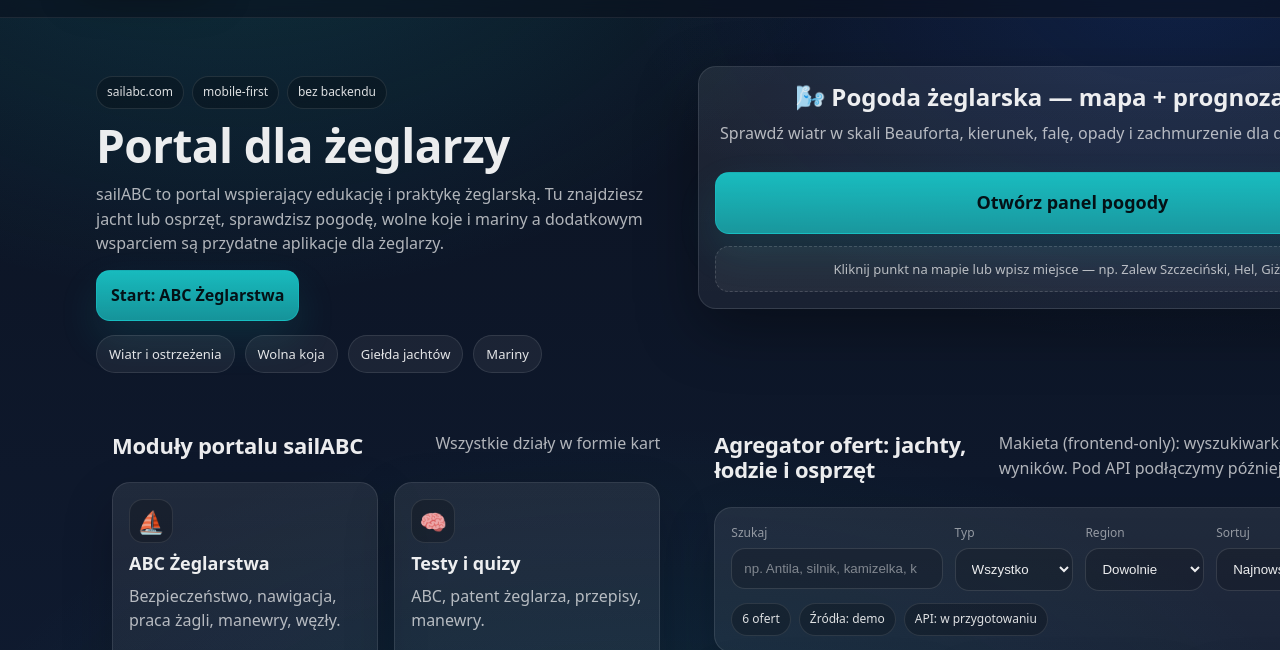
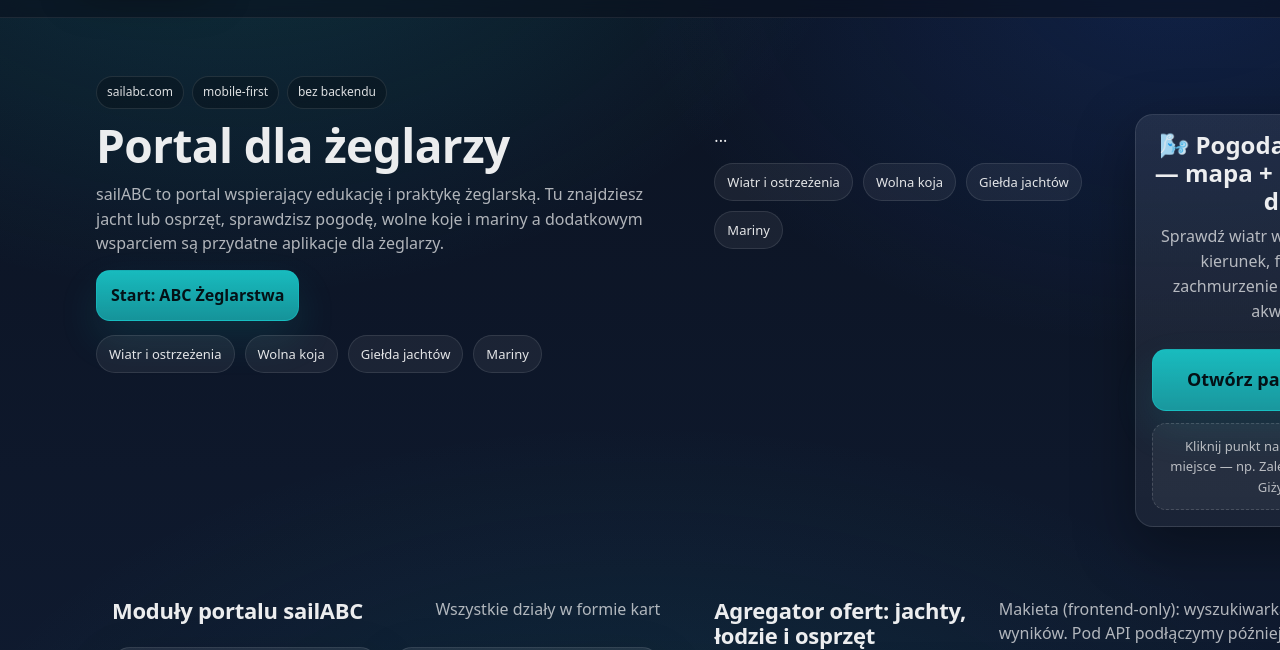
Before and after one commit to czarnecki07-gif/sailABC, a website: page index.html in a window 1280 px wide. Shown: the part 118-768 px from the top of the page. Drawn offline with nearby package versions, Linux system fonts and the light colour scheme.

Commit message:
Refactor hero section and update weather panel

```diff
--- a/index.html
+++ b/index.html
@@ -74,6 +74,19 @@
           </div>
         </div>
 
+       <section class="hero">
+  <div class="container hero-inner">
+
+    <div class="hero-copy">
+      ...
+      <div class="hero-badges" aria-label="Szybkie skróty">
+        <a class="chip" href="#pogoda">Wiatr i ostrzeżenia</a>
+        <a class="chip" href="#koja">Wolna koja</a>
+        <a class="chip" href="#jachty">Giełda jachtów</a>
+        <a class="chip" href="#mariny">Mariny</a>
+      </div>
+    </div> <!-- KONIEC hero-copy -->
+
     <aside class="hero-panel" aria-label="Pogoda">
       <div class="panel-card weather-cta">
 
@@ -94,6 +107,10 @@
 
       </div>
     </aside>
+
+  </div> <!-- KONIEC hero-inner -->
+</section>
+
 
     <!-- MODULES OVERVIEW -->
     <section class="section">
```
Lines whose indentation alone changed are shown as unchanged.
